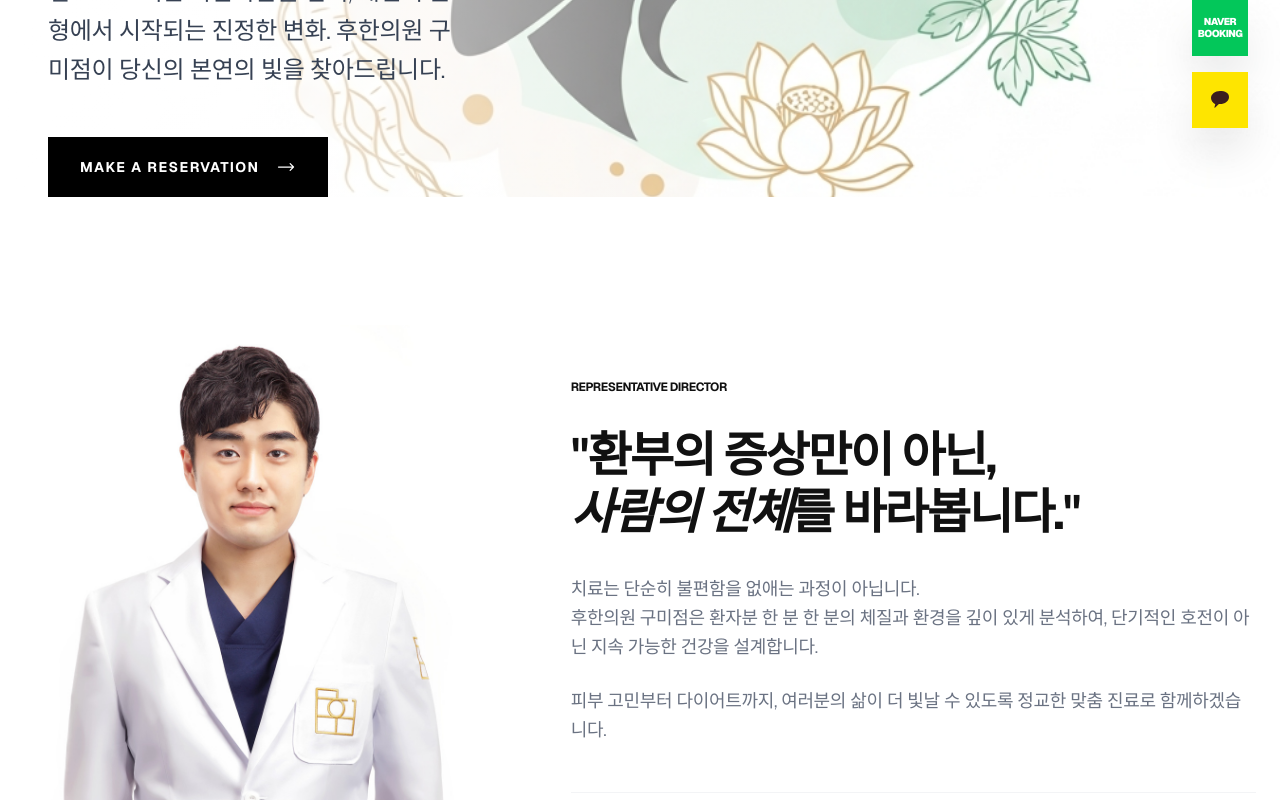
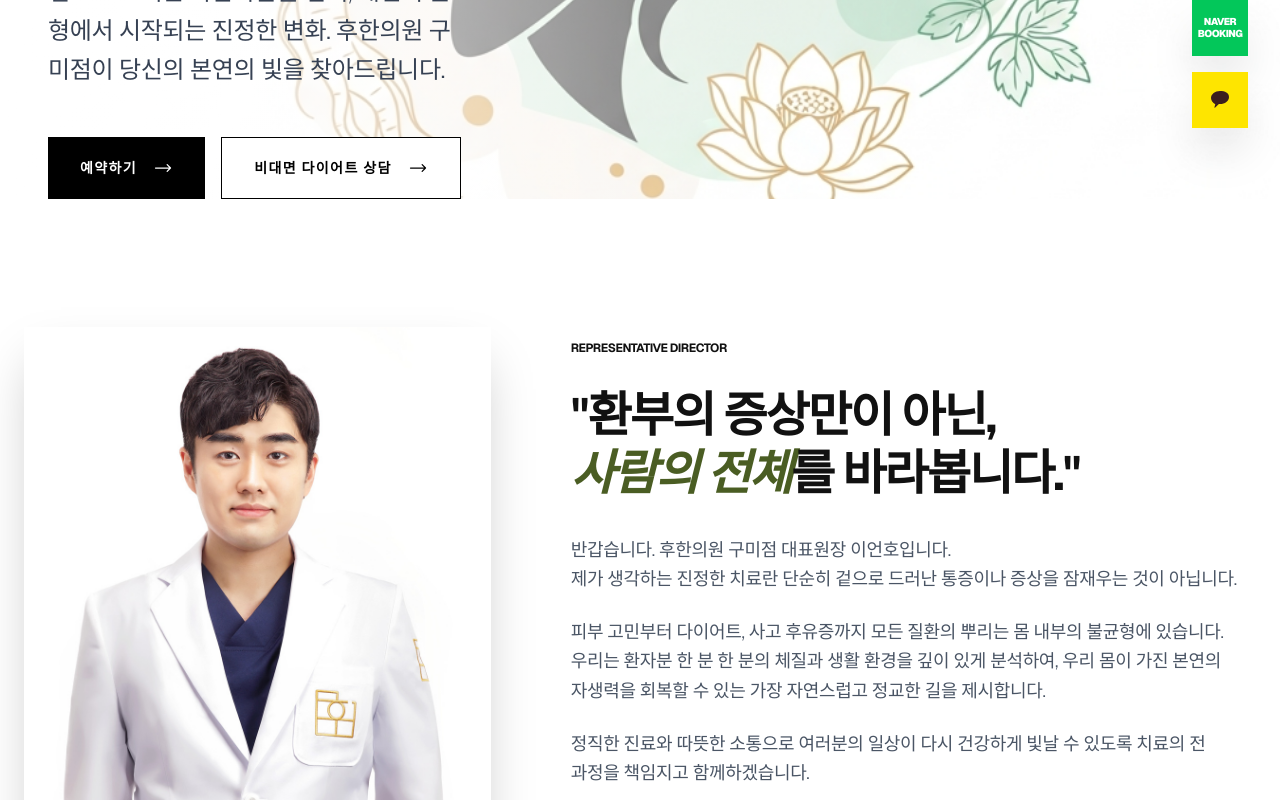
Before and after one commit to omdluj-hub/homepage, a Next.js app: page / in a window 1280 px wide. Shown: the part 640-1440 px from the top of the page. Built offline with nearby package versions, Linux system fonts and the light colour scheme; no server answers.

Commit message:
fix: restore correct hospital details and refine content/buttons

```diff
--- a/app/about/page.tsx
+++ b/app/about/page.tsx
@@ -47,9 +47,26 @@ export default function AboutPage() {
             <div className="md:w-3/5">
               <span className="text-point-green font-bold mb-2 block tracking-widest uppercase text-sm">Representative Director</span>
               <h2 className="text-4xl font-bold text-primary mb-4">이언호 대표원장</h2>
-              <p className="text-xl text-muted mb-12 italic text-gray-500">&quot;진심을 담은 진료로 삶의 질을 높여드리겠습니다.&quot;</p>
+              <p className="text-xl text-muted mb-8 italic text-gray-500">&quot;진심을 담은 진료로 삶의 질을 높여드리겠습니다.&quot;</p>
 
-              <div className="grid grid-cols-1 gap-12">
+              <div className="space-y-6 text-gray-600 leading-relaxed mb-12 break-keep">
+                <p>
+                  안녕하십니까. 후한의원 구미점 대표원장 이언호입니다. <br />
+                  많은 분들이 피부 질환이나 다이어트, 혹은 갑작스러운 사고 후유증으로 고통받으며 저희 병원을 찾으십니다.
+                  단순히 눈에 보이는 증상만을 치료하는 것은 일시적인 방편일 뿐, 진정한 의미의 치유라고 할 수 없습니다.
+                </p>
+                <p>
+                  우리 몸은 유기적으로 연결되어 있으며, 피부에 나타나는 문제는 몸속 오장육부의 불균형을 알리는 신호입니다.
+                  후한의원 구미점은 환자 한 분 한 분의 타고난 체질과 현재의 몸 상태, 그리고 생활 환경까지 면밀히 분석하여
+                  근본적인 원인을 찾아내는 데 집중합니다.
+                </p>
+                <p>
+                  정직한 마음으로 꼭 필요한 진료만을 권하고, 최신 한방 의학 기술과 따뜻한 정성을 결합하여
+                  여러분이 다시 건강한 미소와 자신감을 되찾으실 수 있도록 끝까지 책임지고 함께 걷겠습니다.
+                </p>
+              </div>
+
+              <div className="grid grid-cols-1 gap-12 pt-8 border-t border-gray-100">
                 {/* 약력 Section */}
                 <div>
                   <h3 className="text-xl font-bold text-primary mb-6 flex items-center gap-2">
--- a/app/page.tsx
+++ b/app/page.tsx
@@ -93,12 +93,23 @@ export default function Home() {
               겉으로 보이는 아름다움을 넘어, 내면의 균형에서 시작되는 진정한 변화. 후한의원 구미점이 당신의 본연의 빛을 찾아드립니다.
             </p>
 
-            <div className="flex flex-wrap gap-6">
+            <div className="flex flex-wrap gap-4">
               <Link
-                href="/contact"
+                href="https://m.booking.naver.com/booking/6/bizes/449323"
+                target="_blank"
                 className="group flex items-center gap-4 bg-black text-white px-8 py-5 rounded-none hover:bg-gray-800 transition-luxury"
               >
-                <span className="font-bold tracking-widest uppercase text-sm">Make a Reservation</span>
+                <span className="font-bold tracking-widest uppercase text-sm">예약하기</span>
+                <svg className="w-5 h-5 transition-transform group-hover:translate-x-2" fill="none" viewBox="0 0 24 24" stroke="currentColor">
+                  <path strokeLinecap="round" strokeLinejoin="round" strokeWidth={1.5} d="M17 8l4 4m0 0l-4 4m4-4H3" />
+                </svg>
+              </Link>
+              <Link
+                href="https://bbs-ruddy-iota.vercel.app/diet"
+                target="_blank"
+                className="group flex items-center gap-4 bg-white border border-black text-black px-8 py-5 rounded-none hover:bg-gray-50 transition-luxury"
+              >
+                <span className="font-bold tracking-widest uppercase text-sm">비대면 다이어트 상담</span>
                 <svg className="w-5 h-5 transition-transform group-hover:translate-x-2" fill="none" viewBox="0 0 24 24" stroke="currentColor">
                   <path strokeLinecap="round" strokeLinejoin="round" strokeWidth={1.5} d="M17 8l4 4m0 0l-4 4m4-4H3" />
                 </svg>
@@ -113,7 +124,7 @@ export default function Home() {
         <div className="max-w-7xl mx-auto px-6">
           <div className="grid grid-cols-1 lg:grid-cols-12 gap-20 items-center">
             <div className="lg:col-span-5 relative">
-              <div className="aspect-[4/5] bg-gray-100 overflow-hidden">
+              <div className="aspect-[4/5] bg-gray-100 overflow-hidden shadow-2xl">
                 <Image
                   src="/images/프로필사진.JPG"
                   alt="Director"
@@ -129,21 +140,26 @@ export default function Home() {
               <div className="mb-12">
                 <h3 className="text-4xl md:text-5xl font-bold leading-tight mb-8">
                   &quot;환부의 증상만이 아닌, <br />
-                  <span className="italic">사람의 전체</span>를 바라봅니다.&quot;
-                </h3>                <div className="space-y-6 text-lg text-gray-500 font-light leading-relaxed">
+                  <span className="italic text-point-green">사람의 전체</span>를 바라봅니다.&quot;
+                </h3>
+                <div className="space-y-6 text-lg text-gray-600 font-light leading-relaxed break-keep">
                   <p>
-                    치료는 단순히 불편함을 없애는 과정이 아닙니다. <br />
-                    후한의원 구미점은 환자분 한 분 한 분의 체질과 환경을 깊이 있게 분석하여,
-                    단기적인 호전이 아닌 지속 가능한 건강을 설계합니다.
+                    반갑습니다. 후한의원 구미점 대표원장 이언호입니다. <br />
+                    제가 생각하는 진정한 치료란 단순히 겉으로 드러난 통증이나 증상을 잠재우는 것이 아닙니다.
                   </p>
                   <p>
-                    피부 고민부터 다이어트까지, 여러분의 삶이 더 빛날 수 있도록
-                    정교한 맞춤 진료로 함께하겠습니다.
+                    피부 고민부터 다이어트, 사고 후유증까지 모든 질환의 뿌리는 몸 내부의 불균형에 있습니다.
+                    우리는 환자분 한 분 한 분의 체질과 생활 환경을 깊이 있게 분석하여,
+                    우리 몸이 가진 본연의 자생력을 회복할 수 있는 가장 자연스럽고 정교한 길을 제시합니다.
+                  </p>
+                  <p>
+                    정직한 진료와 따뜻한 소통으로 여러분의 일상이 다시 건강하게 빛날 수 있도록
+                    치료의 전 과정을 책임지고 함께하겠습니다.
                   </p>
                 </div>
               </div>
               <div className="pt-8 border-t border-gray-100 flex items-center gap-6">
-                <span className="text-xl font-bold">이언호 대표원장</span>
+                <span className="text-xl font-bold text-black">이언호 대표원장</span>
                 <Link href="/about#director" className="text-sm font-bold border-b border-black pb-1 hover:text-gray-400 hover:border-gray-400 transition-colors">
                   의료진 정보 보기
                 </Link>
@@ -195,29 +211,29 @@ export default function Home() {
             <div>
               <h2 className="text-xs font-bold tracking-[0.4em] uppercase text-gray-500 mb-8">Spatial Experience</h2>
               <h3 className="text-5xl md:text-6xl font-black tracking-tighter mb-12 leading-[1.1]">
-                회복을 위한 <br />
-                <span className="text-transparent border-text-white" style={{ WebkitTextStroke: '1px #fff' }}>완벽한 침묵</span>
+                오직 회복에만 집중하는 <br />
+                <span className="text-transparent border-text-white" style={{ WebkitTextStroke: '1px #fff' }}>프라이빗한 휴식</span>
               </h3>
-              <p className="text-xl text-gray-400 font-light mb-12 leading-relaxed max-w-lg">
-                후한의원 구미점의 프리미엄 1인실은 단순한 병실이 아닙니다. 환자분이 오직 자신의 회복에만 집중할 수 있도록 설계된 호텔급 휴식 공간입니다.
+              <p className="text-xl text-gray-400 font-light mb-12 leading-relaxed max-w-lg break-keep">
+                후한의원 구미점의 프리미엄 1인실은 단순한 병실이 아닙니다. 환자분이 오직 자신의 회복에만 전념할 수 있도록 설계된 호텔급 감성의 치유 공간입니다.
               </p>
 
               <div className="space-y-8">
                 {[
-                  { title: "PRIVATE", desc: "전 병실 쾌적한 1인실 시스템" },
-                  { title: "TECH", desc: "최신 모션베드 및 개별 냉난방" },
-                  { title: "CARE", desc: "365일 야간 및 주말 집중 진료" }
+                  { title: "PRIVATE", desc: "전 병실 쾌적한 독립형 1인실 시스템" },
+                  { title: "TECH", desc: "최신 프리미엄 모션베드 및 개별 냉난방" },
+                  { title: "CARE", desc: "365일 야간 및 주말 집중 진료 체계" }
                 ].map((item) => (
                   <div key={item.title} className="flex items-start gap-8 border-l border-gray-800 pl-8">
-                    <span className="text-[10px] font-bold tracking-[0.2em] pt-1">{item.title}</span>
-                    <span className="text-lg font-medium">{item.desc}</span>
+                    <span className="text-[10px] font-bold tracking-[0.2em] pt-1 text-gray-500">{item.title}</span>
+                    <span className="text-lg font-medium text-gray-200">{item.desc}</span>
                   </div>
                 ))}
               </div>
             </div>
 
             <div className="relative">
-              <div className="aspect-square relative overflow-hidden bg-gray-800">
+              <div className="aspect-square relative overflow-hidden bg-gray-800 border border-white/5 shadow-2xl">
                 {inpatientImages.map((img, idx) => (
                   <div
                     key={idx}
@@ -248,9 +264,9 @@ export default function Home() {
           <div className="grid grid-cols-1 lg:grid-cols-2 gap-24">
             <div id="location">
               <h2 className="text-xs font-bold tracking-[0.4em] uppercase text-gray-400 mb-8">Location & Hours</h2>
-              <h3 className="text-4xl font-black tracking-tighter mb-12">CONTACT US</h3>
+              <h3 className="text-4xl font-black tracking-tighter mb-12 text-black">CONTACT US</h3>
 
-              <div className="bg-gray-50 aspect-video w-full mb-12 grayscale hover:grayscale-0 transition-all duration-1000 border border-gray-100">
+              <div className="bg-gray-50 aspect-video w-full mb-12 grayscale hover:grayscale-0 transition-all duration-1000 border border-gray-100 shadow-inner overflow-hidden">
                 <iframe
                   src="https://maps.google.com/maps?q=후한의원%20구미점&t=&z=17&ie=UTF8&iwloc=&output=embed"
                   width="100%"
@@ -281,8 +297,8 @@ export default function Home() {
                 <div className="space-y-6">
                   <p className="text-[10px] font-bold tracking-[0.2em] text-gray-400 uppercase">Consultation</p>
                   <div className="space-y-2 text-sm text-gray-600">
-                    <p className="flex justify-between"><span>평일</span> <span>10:30 - 20:30</span></p>
-                    <p className="flex justify-between"><span>토요일</span> <span>10:00 - 14:00</span></p>
+                    <p className="flex justify-between border-b border-gray-50 pb-2"><span>평일</span> <span>10:30 - 20:30</span></p>
+                    <p className="flex justify-between border-b border-gray-50 pb-2"><span>토요일</span> <span>10:00 - 14:00</span></p>
                     <p className="flex justify-between font-bold text-black italic"><span>휴진</span> <span>목요일, 일요일, 공휴일</span></p>
                     <p className="text-[11px] text-gray-400 pt-2">* 입원실은 365일 상시 운영됩니다.</p>
                     <p className="text-[11px] text-gray-400">* 점심시간: 13:00 - 14:00 (평일)</p>
@@ -293,7 +309,7 @@ export default function Home() {
 
             <div>
               <h2 className="text-xs font-bold tracking-[0.4em] uppercase text-gray-400 mb-8">Concierge</h2>
-              <h3 className="text-4xl font-black tracking-tighter mb-12">QUICK INQUIRY</h3>
+              <h3 className="text-4xl font-black tracking-tighter mb-12 text-black">QUICK INQUIRY</h3>
               <div className="bg-white border border-gray-100 p-12 text-black shadow-xl">
                 <QuickInquiry />
               </div>
--- a/components/Footer.tsx
+++ b/components/Footer.tsx
@@ -16,7 +16,7 @@ const Footer = () => {
             <div className="space-y-6 text-sm text-gray-500 font-light leading-relaxed">
               <p className="text-gray-900 font-bold underline decoration-point-green/30 decoration-4 underline-offset-4 inline-block">후한의원 구미점</p>
               <p>주소: 경북 구미시 인동가산로 9-3 4층</p>
-              <p>대표자: 이언호 | 사업자번호: 147-92-01460</p>
+              <p>대표자: 이언호 | 사업자번호: 328-29-00914</p>
               <p>전화: 054-474-1075</p>
               <p className="pt-4">© 2026 HOO CLINIC GUMI. All Rights Reserved.</p>
             </div>
--- a/components/QuickInquiry.tsx
+++ b/components/QuickInquiry.tsx
@@ -110,7 +110,7 @@ const QuickInquiry = () => {
             type="submit"
             className="w-full bg-black text-white font-bold py-6 tracking-[0.2em] uppercase hover:bg-gray-800 transition-luxury"
           >
-            Submit Inquiry
+            간편상담 신청
           </button>
         </form>
       </div>
```
